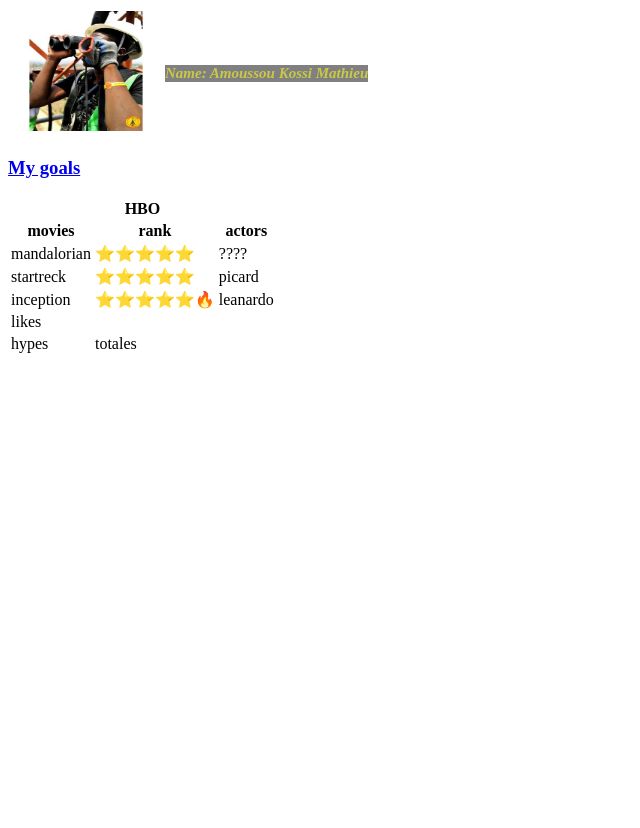
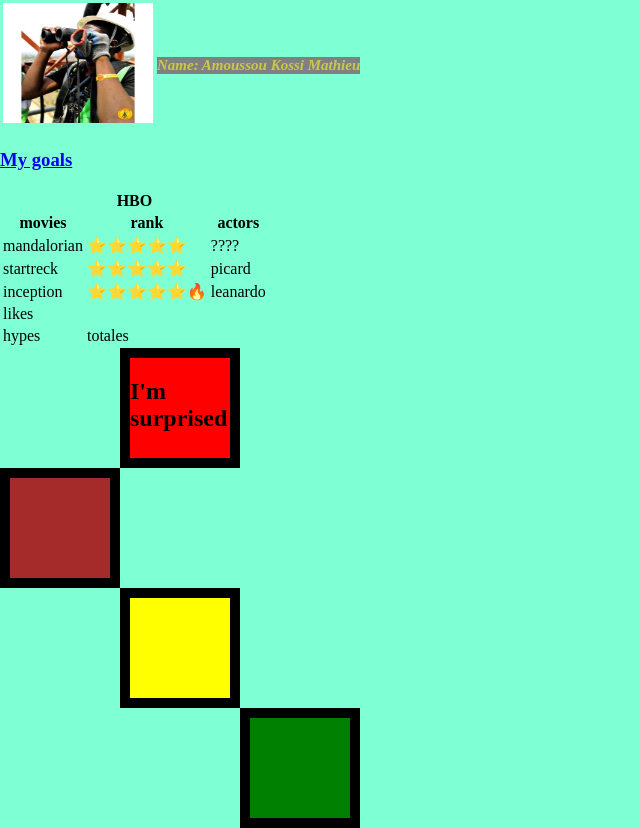
Before and after one commit to dejo55/sherlock-holmes, a plain HTML site: page index.html in a window 1280 px wide. Shown: the whole page, without its empty margins (0-640 px from the left). Before the commit the page ends 800 px from the top, so only its background shows below. Drawn offline with Linux system fonts and the light colour scheme.

Commit message:
New commit

```diff
--- a/index.html
+++ b/index.html
@@ -6,6 +6,7 @@
     <meta name="viewport" content="width=device-width, initial-scale=1.0" />
     <link rel="stylesheet" href="./picard.css" />
     <title>hello world !!!</title>
+    <link rel="shortcut icon" href="./favicon.ico" type="image/x-icon" />
   </head>
   <body>
 
@@ -59,5 +60,24 @@
 
 
     </table>
+    <div class="top-container">
+      <h2>I'm surprised</h2>
+
+    </div>
+    <div class="middle-container">
+
+
+
+    </div>
+    <div class="bottom-container">
+
+
+    </div>
+  </div>
+  <div class="last-container">
+
+
+  </div>
+
   </body>
 </html>
--- a/picard.css
+++ b/picard.css
@@ -2,3 +2,23 @@ h1{
     background-color:gray; color: rgb(201, 201, 71);font-style:italic;
     font-size:15px;
 }
+.top-container{
+    background-color: red; width: 100px;height: 100px;border: solid 10px; margin-inline-start:120px;
+}
+
+}
+h2{ background-color: red; margin: 0; }
+body{background-color: aquamarine;
+    margin: 0;
+}
+.middle-container{
+    background-color:brown; width: 100px;height: 100px; border: solid  10px;
+}
+.bottom-container{
+    background-color:yellow; width: 100px;height: 100px; margin-left: 120px;
+    border: solid  10px;
+}
+.last-container{
+    background-color:green; width: 100px;height: 100px; margin-left: 240px;
+    border: solid  10px;
+}
```
Also changed, not shown: favicon.ico (added), 1 other file.
